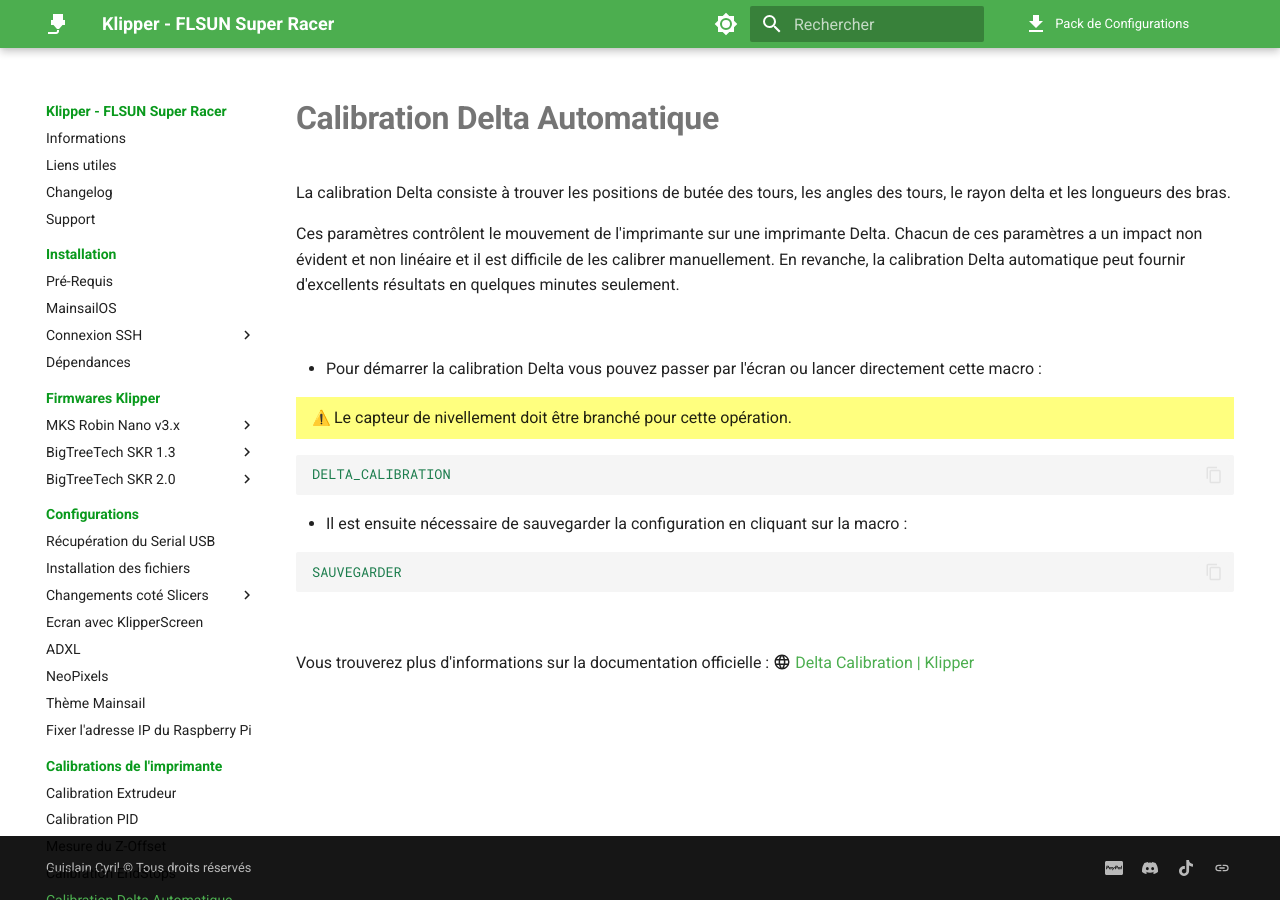
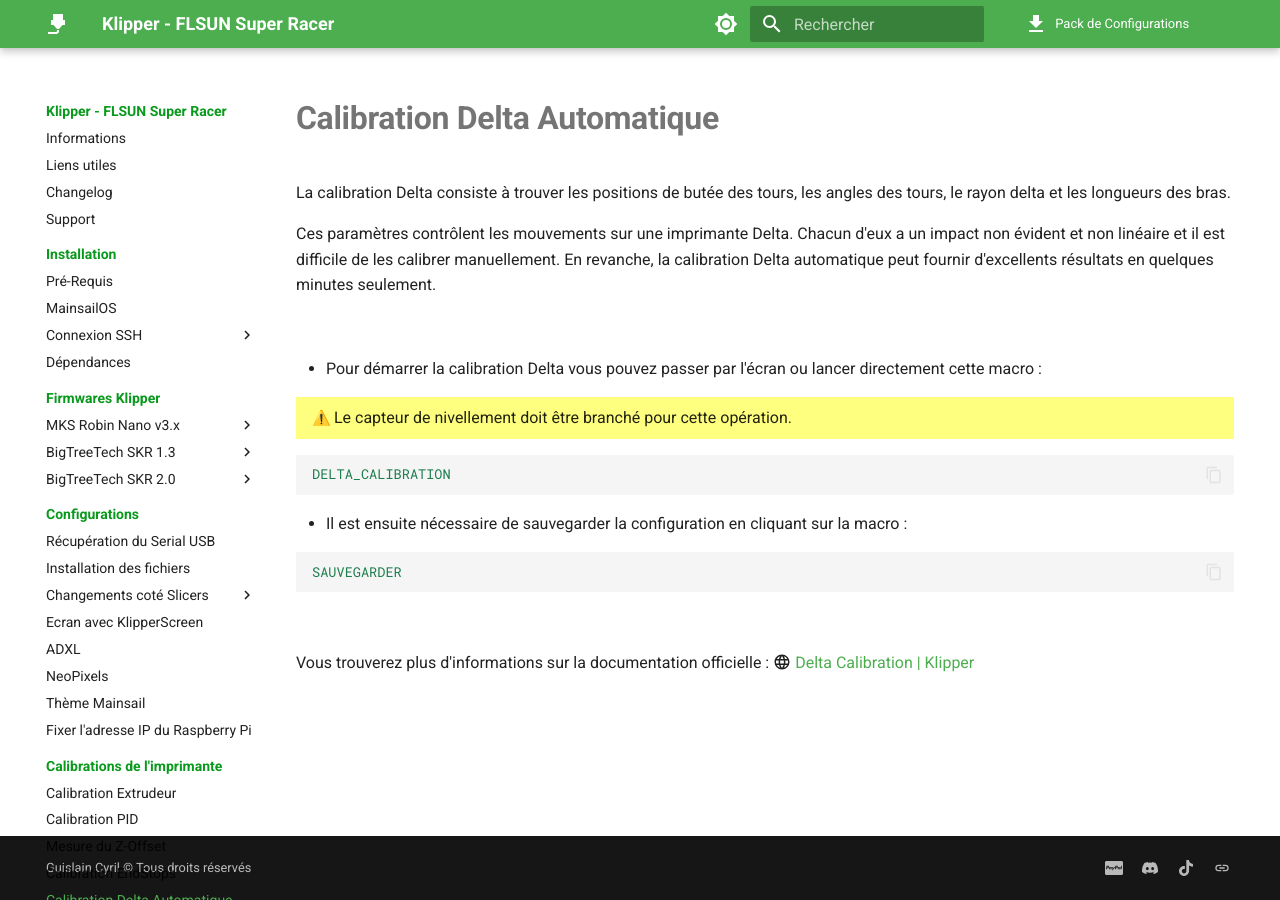
Before and after one commit to Guilouz/test, an MkDocs documentation site: the page built from docs/calibrations/delta-automatique.md, in a window 1280 px wide. Built offline with MkDocs 1.6.1 and Material for MkDocs 9.7.7, drawn with Linux system fonts in a browser that asks for light colours; emoji names are drawn with the system emoji font; comment, search, counter and statistics services are not loaded.

Commit message:
Update delta-automatique.md

```diff
--- a/docs/calibrations/delta-automatique.md
+++ b/docs/calibrations/delta-automatique.md
@@ -7,7 +7,7 @@
 
 La calibration Delta consiste à trouver les positions de butée des tours, les angles des tours, le rayon delta et les longueurs des bras.
 
-Ces paramètres contrôlent le mouvement de l'imprimante sur une imprimante Delta. Chacun de ces paramètres a un impact non évident et non linéaire et il est difficile de les calibrer manuellement. En revanche, la calibration Delta automatique peut fournir d'excellents résultats en quelques minutes seulement.
+Ces paramètres contrôlent les mouvements sur une imprimante Delta. Chacun d'eux a un impact non évident et non linéaire et il est difficile de les calibrer manuellement. En revanche, la calibration Delta automatique peut fournir d'excellents résultats en quelques minutes seulement.
 
 <br />
 
```
